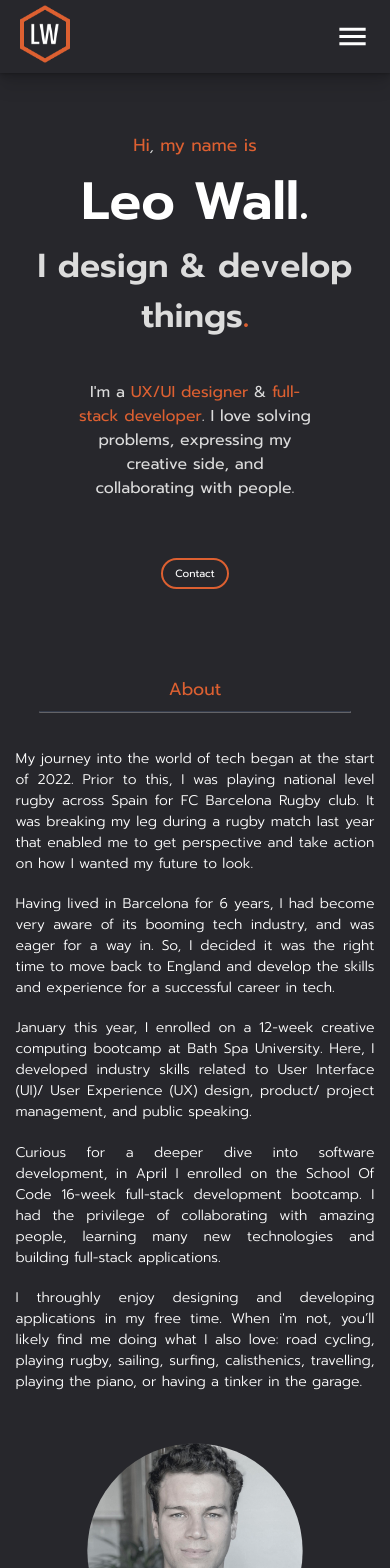
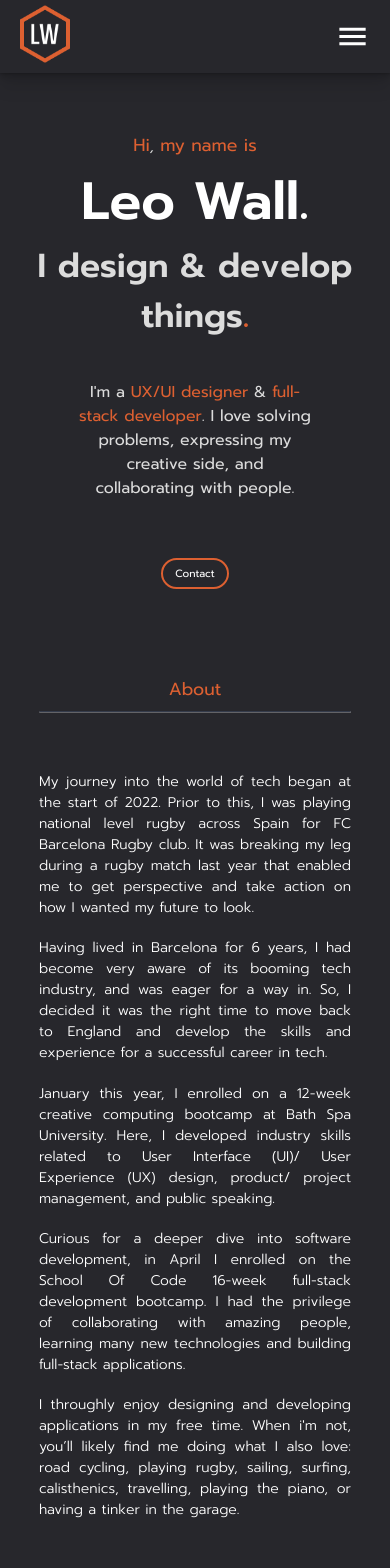
Before and after one commit to leoarthurwall/My-Portfolio, a React (Create React App) app: page / in a window 390 px wide. Shown: the top 1568 px of the page. Built offline with nearby package versions, Linux system fonts and the light colour scheme; a web font is replaced by a local one.

Commit message:
added 10% side padding to mobile about section to be in line with rest

```diff
--- a/src/Components/About/about.scss
+++ b/src/Components/About/about.scss
@@ -185,7 +185,7 @@
     .about-section-main{
         justify-content: center;
         align-items: center;
-        padding: 4%;
+        padding: 10%;
     }
     .about-section-right {
         min-width: 350px;
```
